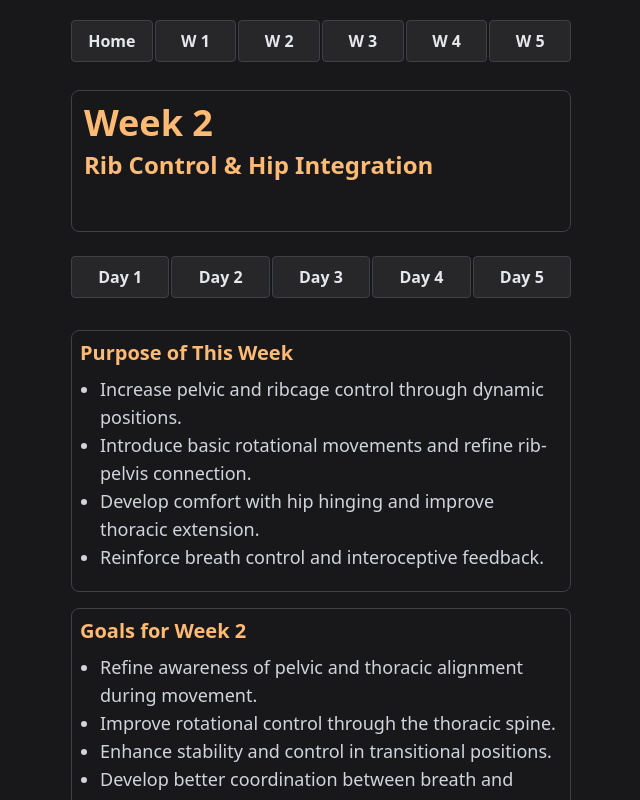
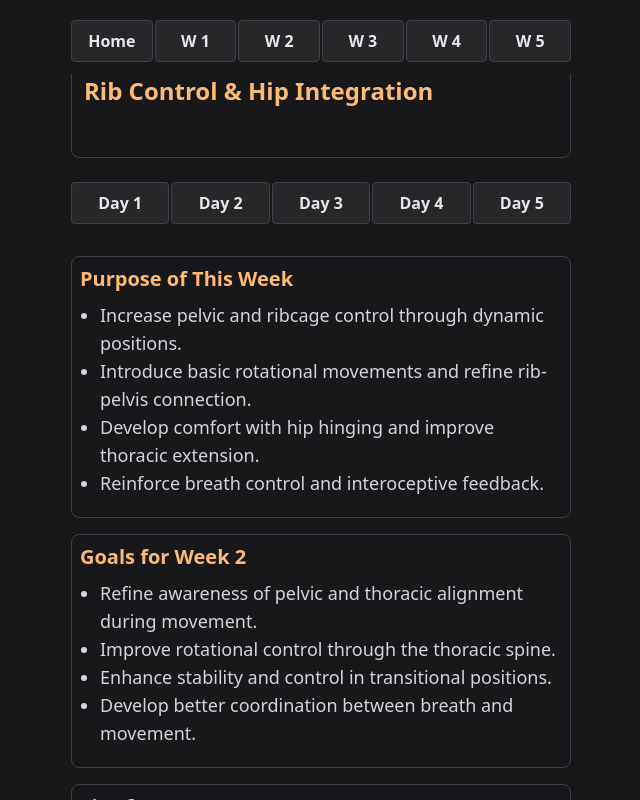
Before and after one commit to computermancer/LBHP, a Next.js app: page /week2 in a window 1280 px wide. Shown: the top 800 px of the page, without its empty margins (319-959 px from the left). Built offline with nearby package versions, Linux system fonts and the light colour scheme.

Commit message:
endering

```diff
--- a/components/MainNavBar.js
+++ b/components/MainNavBar.js
@@ -2,7 +2,7 @@ import Link from 'next/link';
 
 export default function MainNavBar() {
   return (
-    <div className="sticky top-0 z-50 bg-zinc-900">
+    <div className="fixed top-0 left-0 right-0 z-50 bg-zinc-900">
       <div className="px-8">
         <div className="h-3"></div>
         <nav className="flex gap-0.5 text-gray-200 py-2 max-w-[500px] mx-auto">
--- a/components/WeekLayout.js
+++ b/components/WeekLayout.js
@@ -4,7 +4,7 @@ export default function WeekLayout({
   subtitle
 }) {
   return (
-    <div className="min-h-screen bg-zinc-900">
+    <div className="bg-zinc-900">
       <main className="px-8 text-gray-200 font-sans pt-4 pb-2">
         <div className="max-w-[500px] mx-auto">
           <div className="bg-zinc-900 rounded-lg border border-zinc-700 p-3 mb-3">
--- a/pages/_app.js
+++ b/pages/_app.js
@@ -8,10 +8,10 @@ export default function App({ Component, pageProps }) {
   const isEnglishPage = !router.pathname.startsWith('/espanol');
 
   return (
-    <>
+    <div className="min-h-screen bg-zinc-900">
       {isEnglishPage && <MainNavBar />}
       <Component {...pageProps} />
       <Analytics />
-    </>
+    </div>
   );
 }
--- a/pages/espanol/inicio.js
+++ b/pages/espanol/inicio.js
@@ -11,9 +11,9 @@ export default function Inicio() {
 
   return (
     <div className="min-h-screen bg-zinc-900">
-      <NavEspanol />
       <main className="px-8 text-gray-200 font-sans pt-4 pb-2">
         <div className="max-w-[500px] mx-auto">
+          <NavEspanol />
           <div className="bg-zinc-900 rounded-lg border border-zinc-700 p-3 mb-3">
             <h1 className="text-orange-300 text-4xl font-bold mb-1">Espalda Baja y Caderas</h1>
             <h2 className="text-orange-300 text-2xl font-bold mb-0 leading-relaxed" style={{ lineHeight: '1.5em', height: '3em' }}>Una Guía Suave de Reinicio</h2>
--- a/styles/globals.css
+++ b/styles/globals.css
@@ -4,6 +4,8 @@
 
 body {
   @apply bg-[#1a1a1a] text-gray-200 font-sans;
+  height: 100vh;
+  overflow: hidden;
 }
 
 /* Override autofill styles */
```
